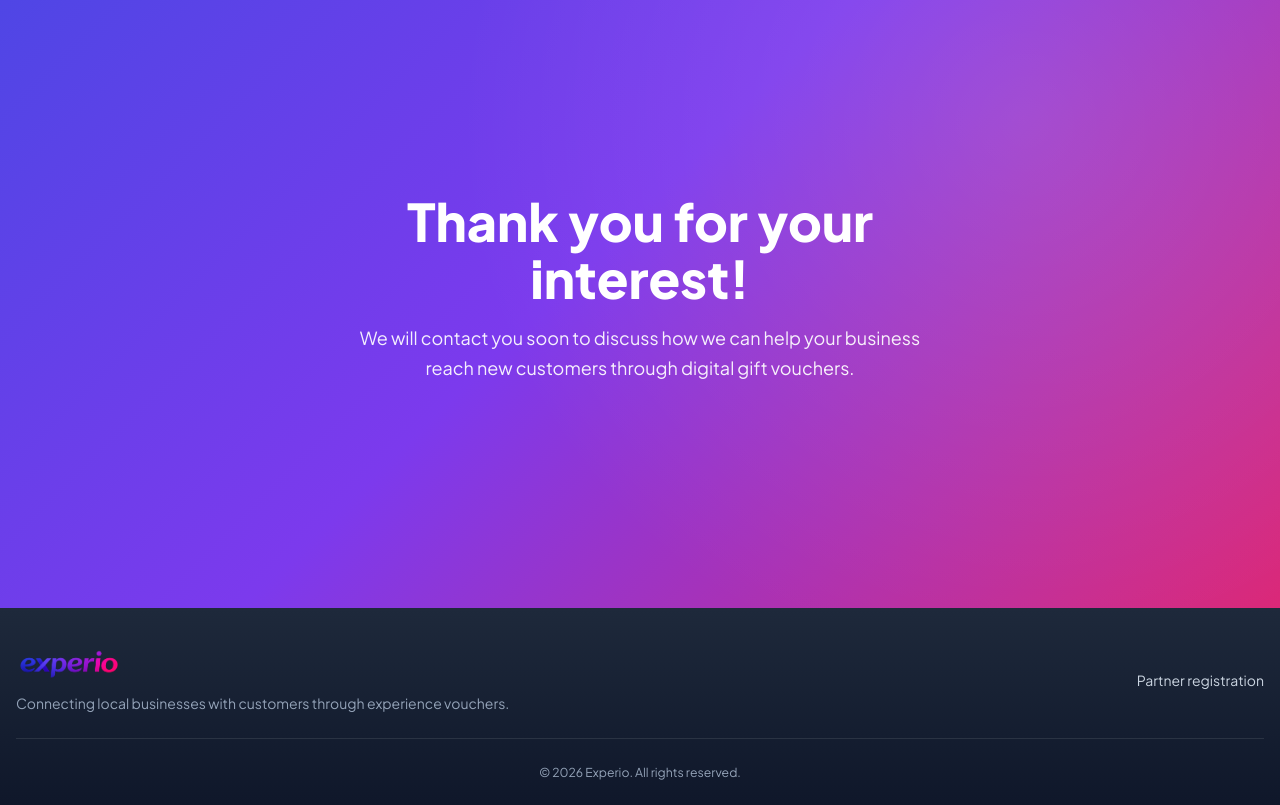
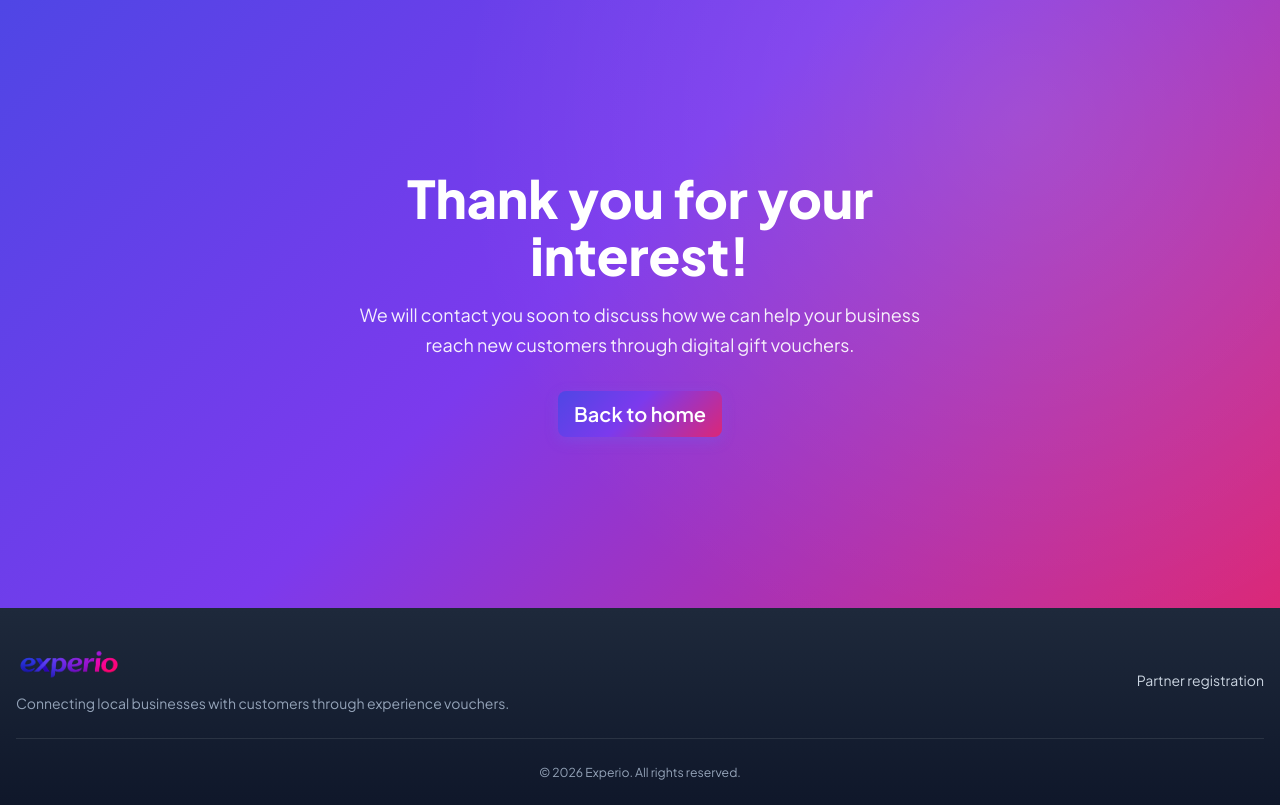
Before and after one commit to Sh3rlock/experio, a Django app: page /register/success/ in a window 1280 px wide. Shown: the part 61-866 px from the top of the page. Run offline with Django 5.2, Linux system fonts and the light colour scheme.

Commit message:
Add partner application success page and fix post-submit redirect1

```diff
--- a/templates/core/landing_success.html
+++ b/templates/core/landing_success.html
@@ -10,6 +10,9 @@
             <p class="landing-hero-lead">
                 {% trans "We will contact you soon to discuss how we can help your business reach new customers through digital gift vouchers." %}
             </p>
+            <a href="{% url 'core:landing' %}" class="btn btn-primary btn-lg">
+                {% trans "Back to home" %}
+            </a>
         </div>
     </div>
 </section>
```
